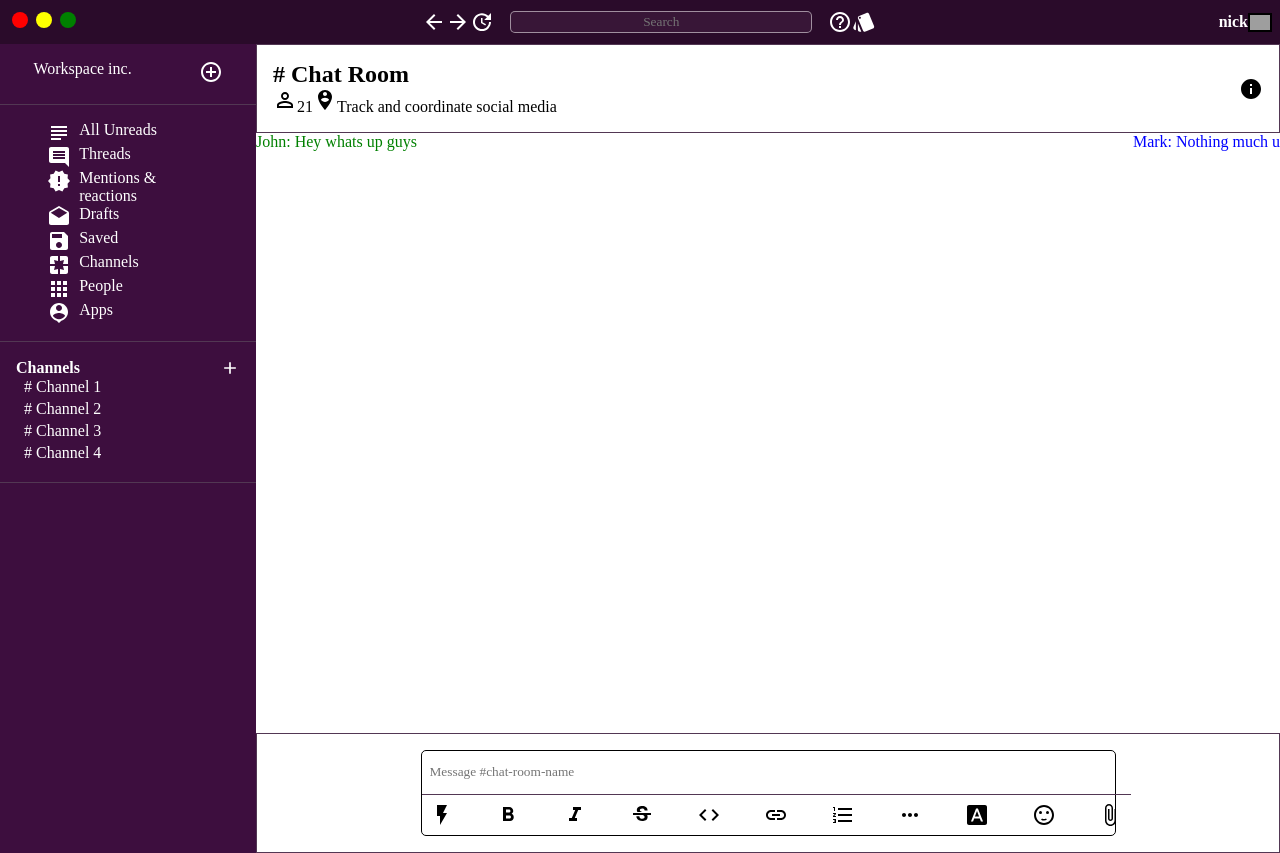
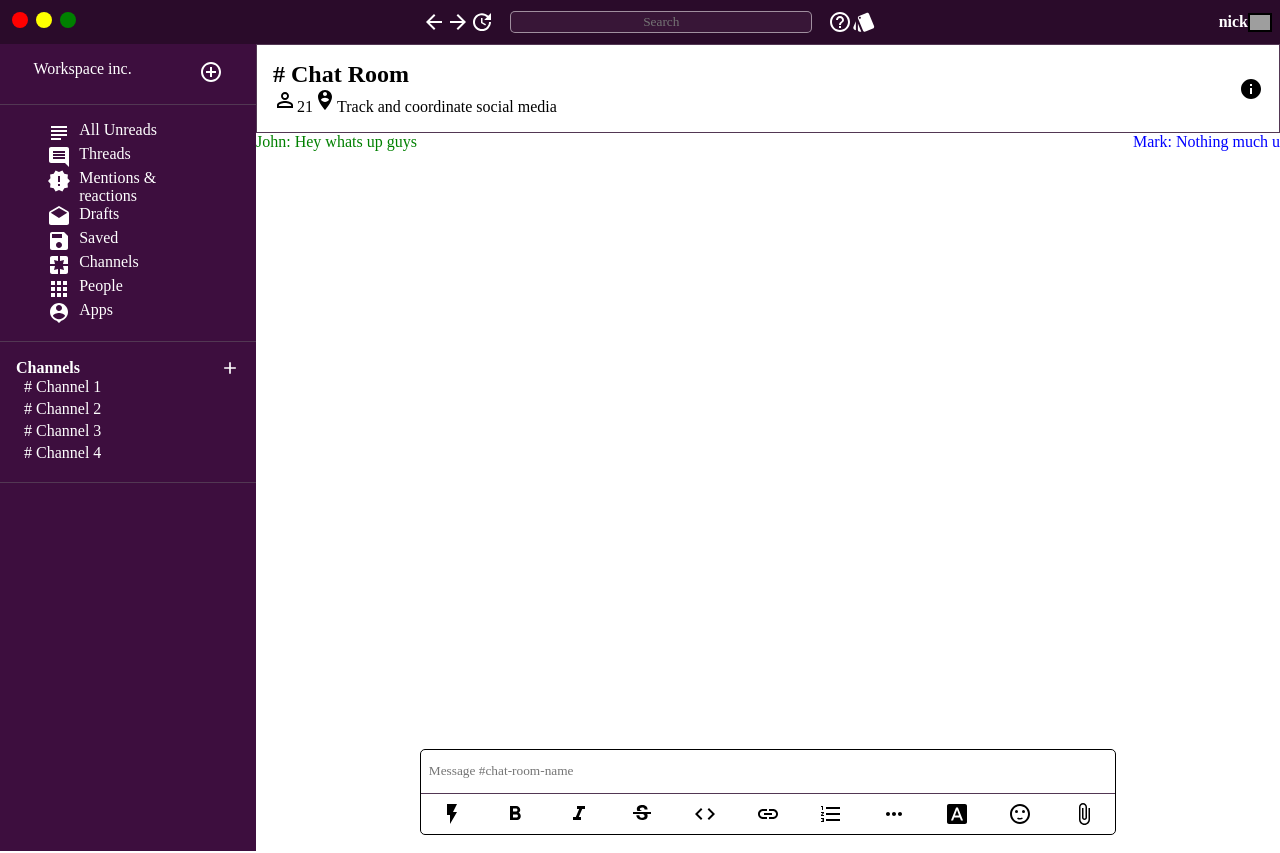
Before and after one commit to mikeg1440/slack-clone, a React (Create React App) app: page /chat in a window 1280 px wide. Built offline with nearby package versions, Linux system fonts and the light colour scheme; grey boxes are pictures that could not be loaded; a web font is replaced by a local one.

Commit message:
Refactor newmessage component to look and fit better

```diff
--- a/src/components/NewMessage.js
+++ b/src/components/NewMessage.js
@@ -43,7 +43,6 @@ export default function NewMessage() {
 const NewMessageContainer = styled.div`
     display: flex;
     justify-content: center;
-    border: 1px solid #523753;
     padding: 1rem;
 `
 
@@ -66,8 +65,11 @@ const TextOptionBar = styled.div`
     border-top: 1px solid #523753;
     display: flex;
     align-items: center;
-    justify-content: space-between;
-    padding: .5rem;
+    justify-content: space-around;
+    padding: .5rem 0;
+    svg {
+        cursor: pointer;
+    }
 `
 
 const InputContainer = styled.div`
```
